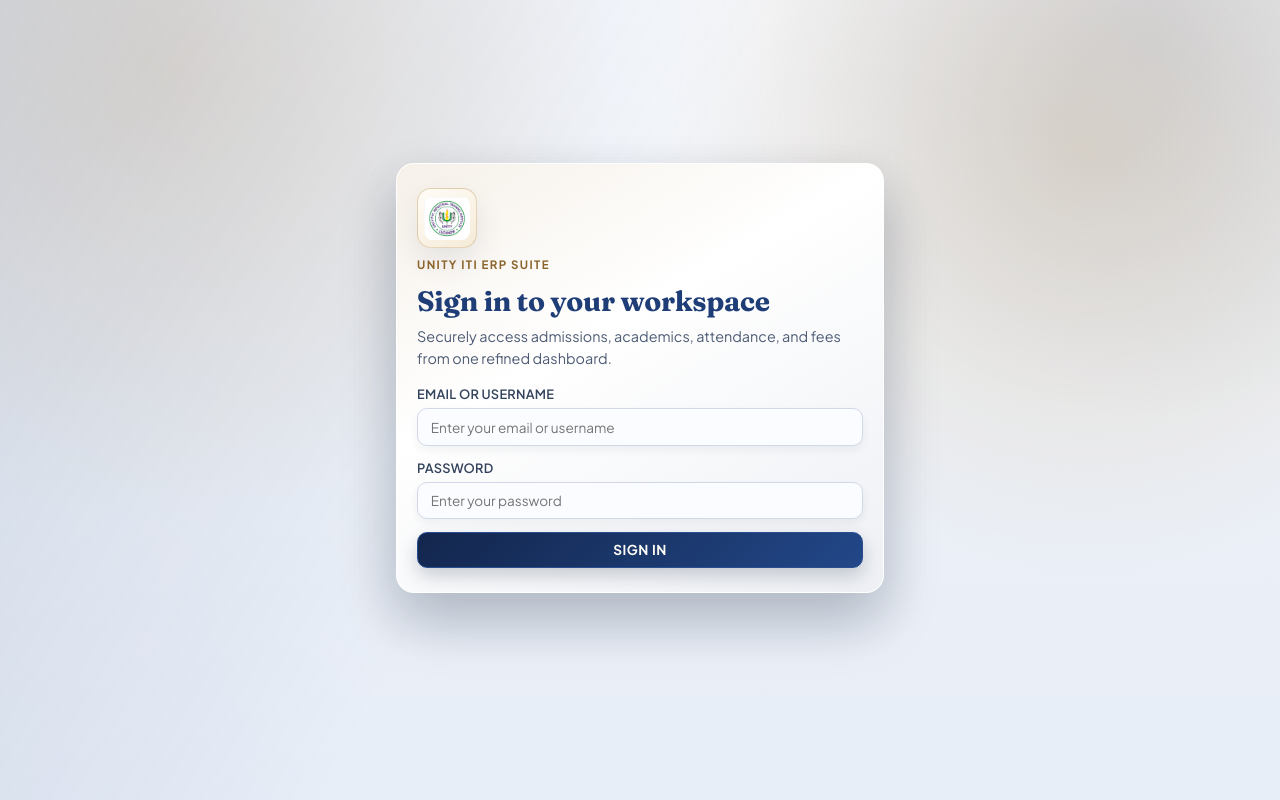
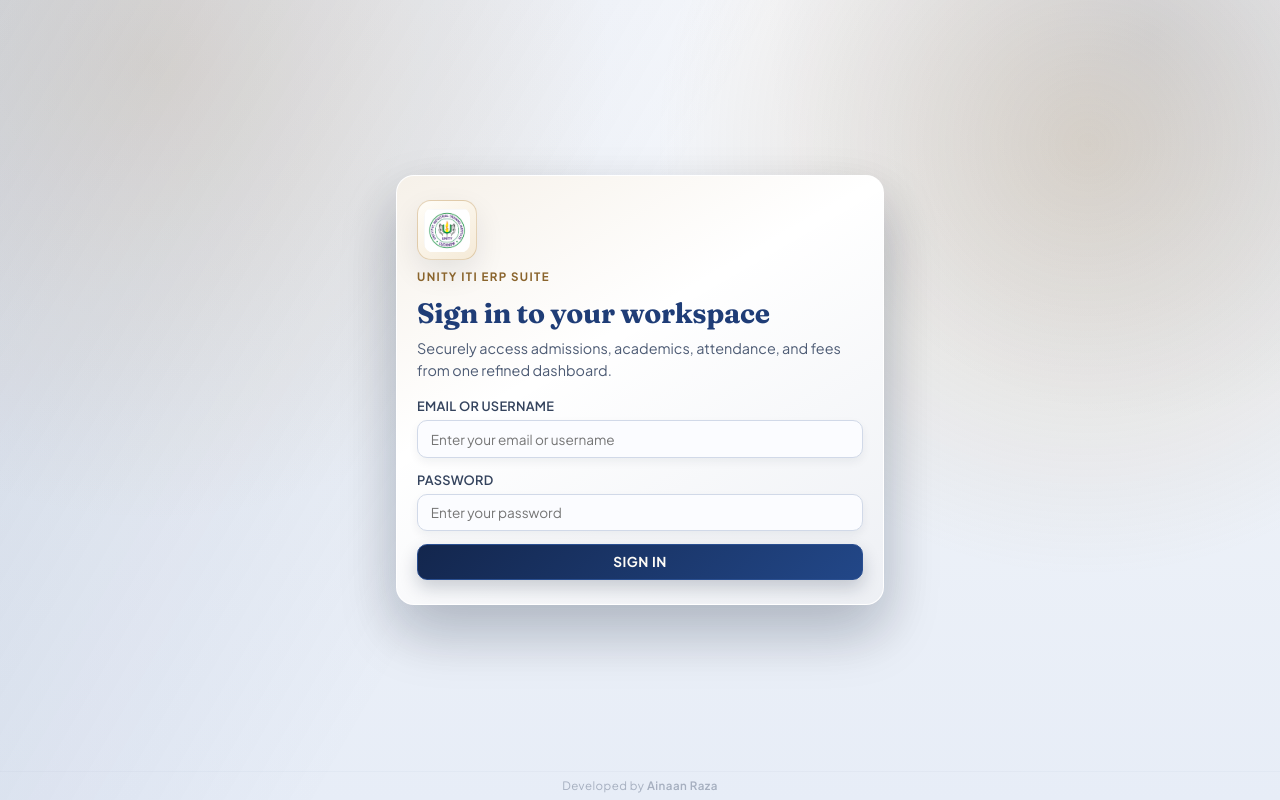
Before and after one commit to ainaanraza/schoolerp, a PHP site: page /school-erp/index.php in a window 1280 px wide. Run offline with PHP 8.4, Linux system fonts and the light colour scheme; data comes from the database, SQL or seed files in the repository; data that the repository does not hold is empty.

Commit message:
Add subtle bottom credit strip linking to Ainaan Raza portfolio

```diff
--- a/assets/css/style.css
+++ b/assets/css/style.css
@@ -2421,3 +2421,51 @@ body.is-guest::before {
   width: 16px;
   height: 16px;
 }
+
+/* ERP Bottom Credit Strip */
+.erp-bottom-credit {
+  margin-top: auto;
+  padding: 6px 16px;
+  text-align: center;
+  font-size: 0.72rem;
+  line-height: 1.4;
+  letter-spacing: 0.04em;
+  color: var(--on-surface-variant, #4d5b74);
+  opacity: 0.42;
+  border-top: 1px solid rgba(77, 91, 116, 0.08);
+  user-select: none;
+  flex-shrink: 0;
+  transition: opacity 0.25s ease;
+}
+
+.erp-bottom-credit:hover {
+  opacity: 0.85;
+}
+
+.erp-bottom-credit a {
+  color: inherit;
+  text-decoration: none;
+  font-weight: 600;
+  transition: color 0.2s ease, text-decoration 0.2s ease;
+}
+
+.erp-bottom-credit a:hover {
+  color: var(--primary, #b58a4a);
+  text-decoration: underline;
+}
+
+body.is-guest .erp-bottom-credit {
+  position: fixed;
+  bottom: 0;
+  left: 0;
+  right: 0;
+  width: 100%;
+  z-index: 10;
+  background: transparent;
+}
+
+@media print {
+  .erp-bottom-credit {
+    display: none !important;
+  }
+}
--- a/developer/login.php
+++ b/developer/login.php
@@ -64,5 +64,8 @@ if ($_SERVER['REQUEST_METHOD'] === 'POST') {
             </p>
         </section>
     </main>
+    <footer class="erp-bottom-credit">
+        Developed by <a href="https://ainaanraza.me" target="_blank" rel="noopener noreferrer">Ainaan Raza</a>
+    </footer>
 </body>
 </html>
--- a/developer/maintenance.php
+++ b/developer/maintenance.php
@@ -1316,5 +1316,8 @@ try {
             alert('Copied to clipboard: ' + el.value);
         }
     </script>
+    <footer class="erp-bottom-credit" style="margin-top: 32px;">
+        Developed by <a href="https://ainaanraza.me" target="_blank" rel="noopener noreferrer">Ainaan Raza</a>
+    </footer>
 </body>
 </html>
--- a/developer/portal.php
+++ b/developer/portal.php
@@ -699,5 +699,8 @@ $totalPages = max(1, (int)ceil($totalRows / $perPage));
             <?php endif; ?>
         <?php endif; ?>
     </main>
+    <footer class="erp-bottom-credit">
+        Developed by <a href="https://ainaanraza.me" target="_blank" rel="noopener noreferrer">Ainaan Raza</a>
+    </footer>
 </body>
 </html>
--- a/includes/footer.php
+++ b/includes/footer.php
@@ -1,4 +1,7 @@
             </main> <!-- .container -->
+            <footer class="erp-bottom-credit">
+                Developed by <a href="https://ainaanraza.me" target="_blank" rel="noopener noreferrer">Ainaan Raza</a>
+            </footer>
 <?php if (is_logged_in()): ?>
         </div> <!-- .app-main-content -->
     </div> <!-- .app-layout -->
```
Also changed, not shown: 3 other files.
